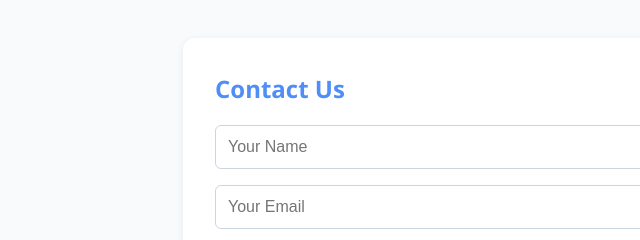
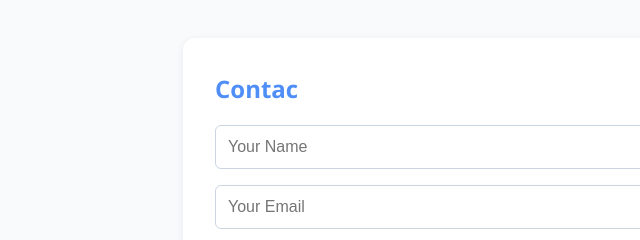
Before and after one commit to 2wweb3developer/my-website, a plain HTML site: page index.html in a window 1280 px wide. Shown: the part 1032-1272 px from the top of the page, 7-647 px from the left. Drawn offline with Linux system fonts and the light colour scheme.

Commit message:
Update index.html

```diff
--- a/index.html
+++ b/index.html
@@ -36,7 +36,7 @@
       </ul>
     </section>
     <section id="contact" class="contact">
-      <h2>Contact Us</h2>
+      <h2>Contac</h2>
       <form>
         <input type="text" placeholder="Your Name" required />
         <input type="email" placeholder="Your Email" required />
```
